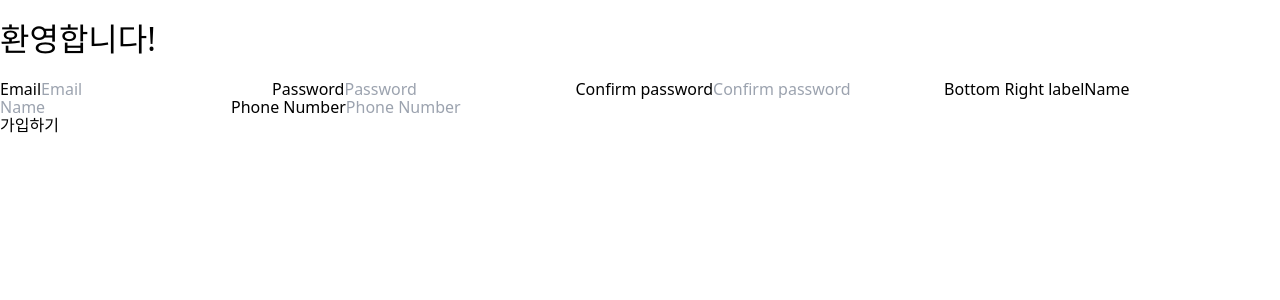
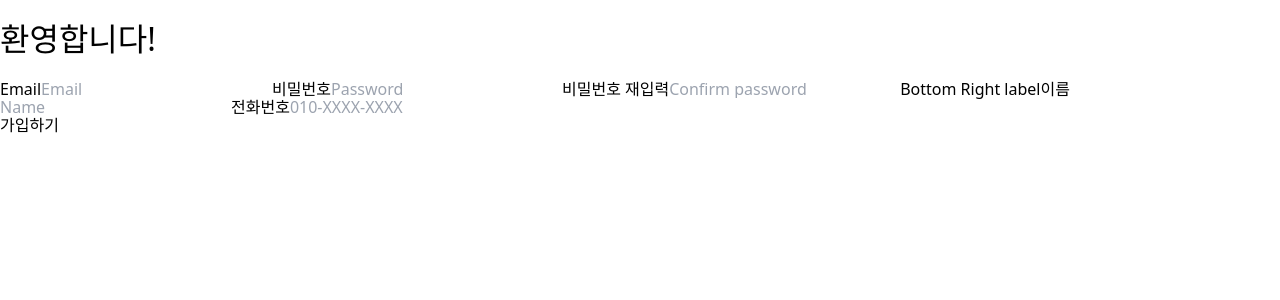
Before and after one commit to TEAM-ABOUHT/abouht-front-service, a React (Vite) app: page /register in a window 1280 px wide. Shown: the top 300 px of the page. Built offline with nearby package versions, Linux system fonts and the light colour scheme.

Commit message:
/register 페이지 한글화

```diff
--- a/src/pages/register.tsx
+++ b/src/pages/register.tsx
@@ -19,7 +19,7 @@ const Register = () => {
               />
 
               <label className="label mt-3">
-                <span className="label-text">Password</span>
+                <span className="label-text">비밀번호</span>
               </label>
               <input
                 type="text"
@@ -28,7 +28,7 @@ const Register = () => {
               />
 
               <label className="label mt-3">
-                <span className="label-text">Confirm password</span>
+                <span className="label-text">비밀번호 재입력</span>
               </label>
               <input
                 type="text"
@@ -41,7 +41,7 @@ const Register = () => {
               </label>
 
               <label className="label mt-3">
-                <span className="label-text">Name</span>
+                <span className="label-text">이름</span>
               </label>
               <input
                 type="text"
@@ -50,11 +50,11 @@ const Register = () => {
               />
 
               <label className="label mt-3">
-                <span className="label-text">Phone Number</span>
+                <span className="label-text">전화번호</span>
               </label>
               <input
                 type="text"
-                placeholder="Phone Number"
+                placeholder="010-XXXX-XXXX"
                 className="input input-bordered"
               />
 
```
